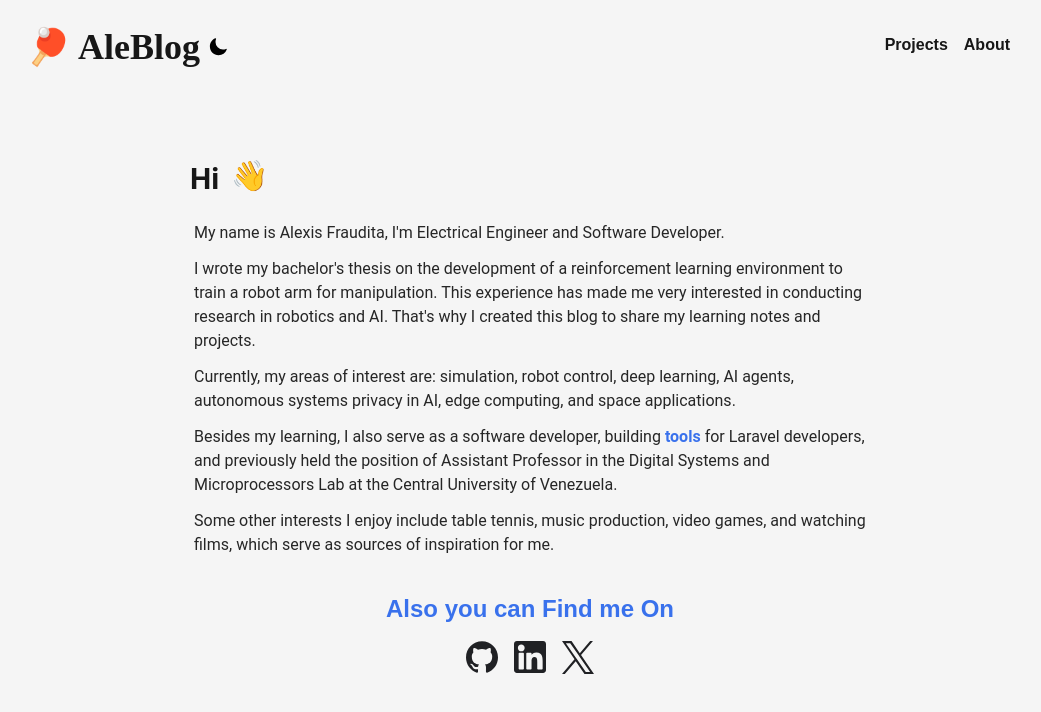
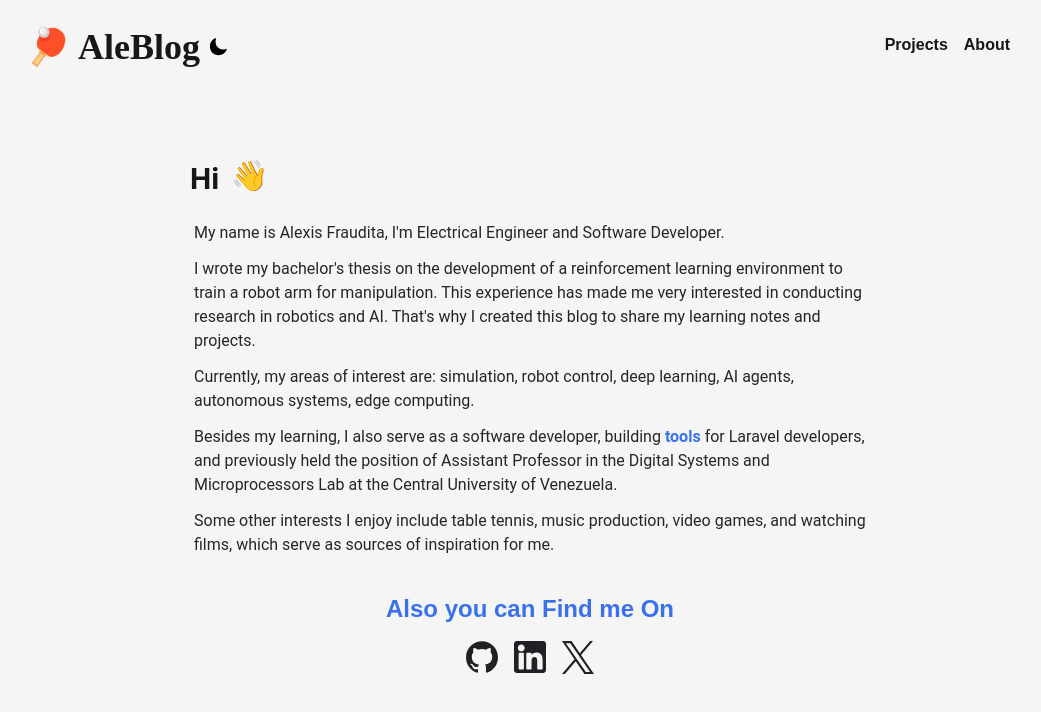
Before and after one commit to alefram/Alefram.github.io, a Next.js app: page /About in a window 1280 px wide. Shown: the top 712 px of the page, without its empty margins (110-1151 px from the left). Built offline with nearby package versions, Linux system fonts and the light colour scheme; a web font is replaced by a local one.

Commit message:
update about

```diff
--- a/pages/About.jsx
+++ b/pages/About.jsx
@@ -65,8 +65,8 @@ const About = () => {
                     </p>
                     <p className="mt-3 font-Roboto text-neutral-800 dark:text-neutral-400">
                         Currently, my areas of interest are: simulation,
-                        robot control, deep learning, AI agents, autonomous systems
-                        privacy in AI, edge computing, and space applications.
+                        robot control, deep learning, AI agents, autonomous systems,
+                        edge computing.
                     </p>
                     <p className='mt-3 font-Roboto text-neutral-800 dark:text-neutral-400'>
                         Besides my learning, I also serve as a software
```
